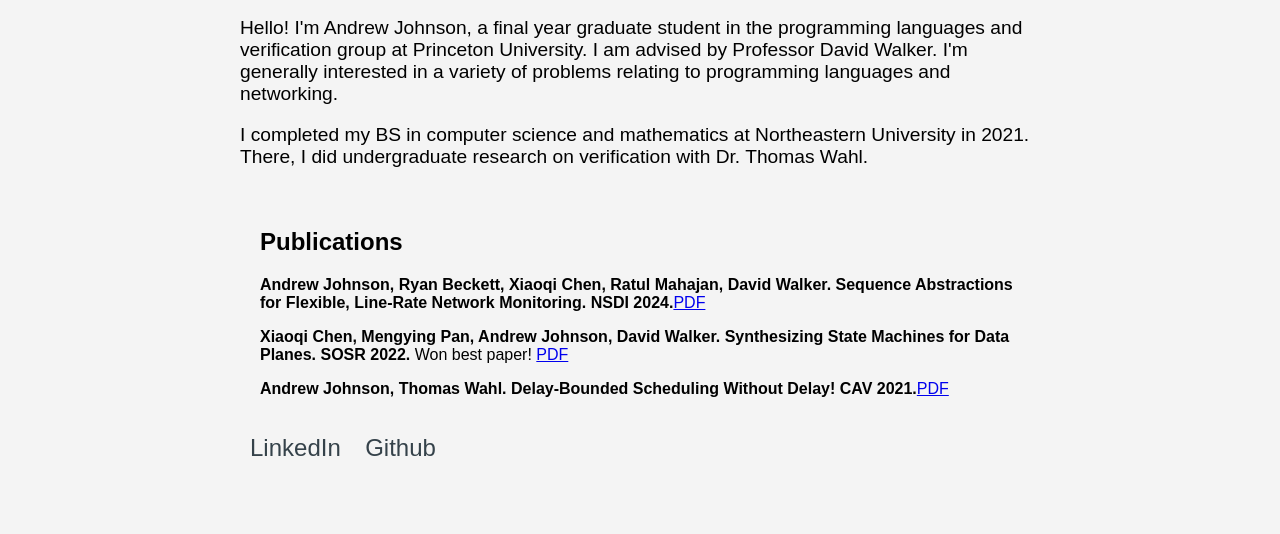
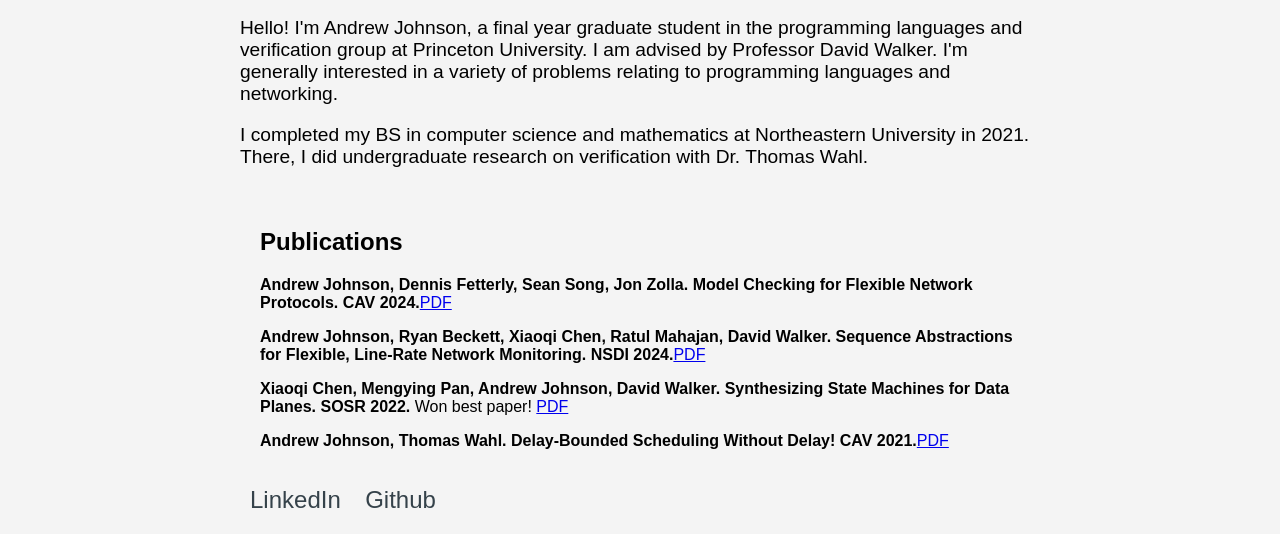
Before and after one commit to aj3189/aj3189.github.io, a plain HTML site: page index.html in a window 1280 px wide. Shown: the part 456-990 px from the top of the page. Before the commit the page ends 938 px from the top, so only its background shows below. Drawn offline with Linux system fonts and the light colour scheme; some icons are missing.

Commit message:
Update index.html

```diff
--- a/index.html
+++ b/index.html
@@ -71,6 +71,9 @@
             <div class="container">
                 <h2>Publications</h2>
                 <div class="publication">
+                    <p><b>Andrew Johnson, Dennis Fetterly, Sean Song, Jon Zolla. Model Checking for Flexible Network Protocols. CAV 2024.</b><a href="JohnsonCav2026.pdf">PDF</a></p>
+                </div>
+                <div class="publication">
                     <p><b>Andrew Johnson, Ryan Beckett, Xiaoqi Chen, Ratul Mahajan, David Walker. Sequence Abstractions for Flexible, Line-Rate Network Monitoring. NSDI 2024.</b><a href="nsdi24-johnson.pdf">PDF</a></p>
                 </div>
                 <div class="publication">
```
